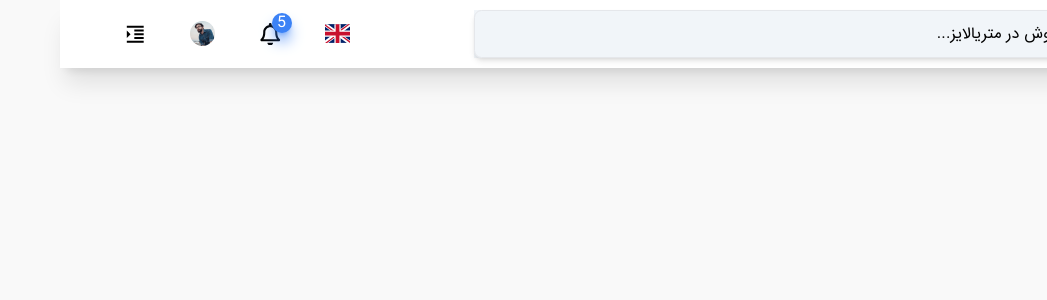
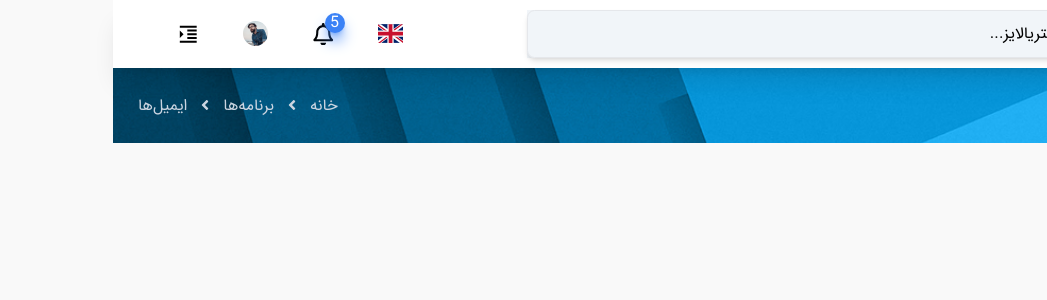
Before and after one commit to Reza-HM/materialize-cms, a React (Vite) app: page /emails in a window 1280 px wide. Shown: the top 300 px of the page, without its empty margins (233-1280 px from the left). Built offline with nearby package versions, Linux system fonts and the light colour scheme.

Commit message:
started coding Emails page; adding breadcrumb

```diff
--- a/src/Pages/Emails.tsx
+++ b/src/Pages/Emails.tsx
@@ -1,6 +1,10 @@
+import BreadCrumb from "../Components/BreadCrumb";
+
 const Emails = () => {
   return (
-    <div>Emails</div>
-  )
-}
-export default Emails
+    <div>
+      <BreadCrumb title="ایمیل‌ها" />
+    </div>
+  );
+};
+export default Emails;
```
